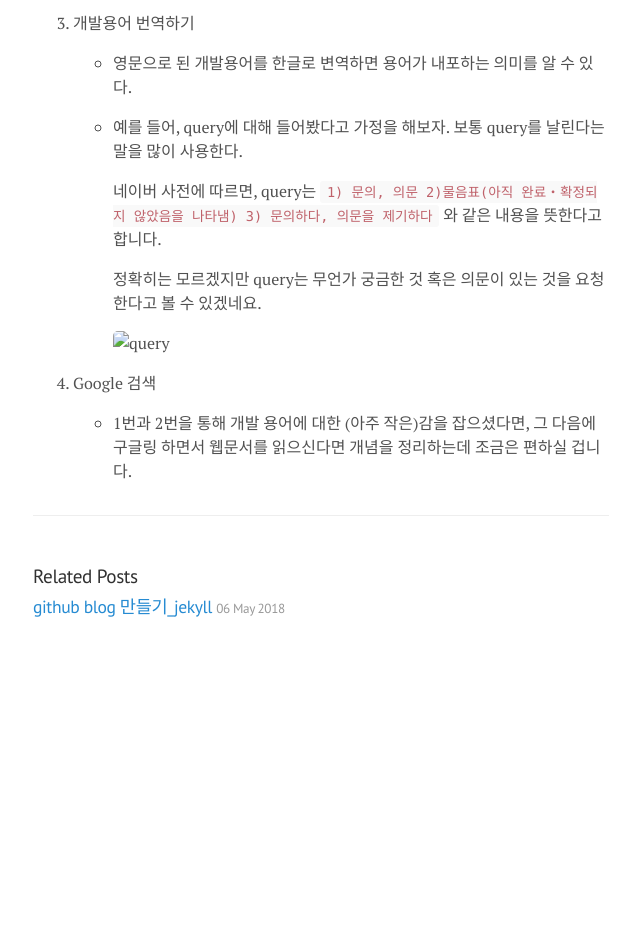
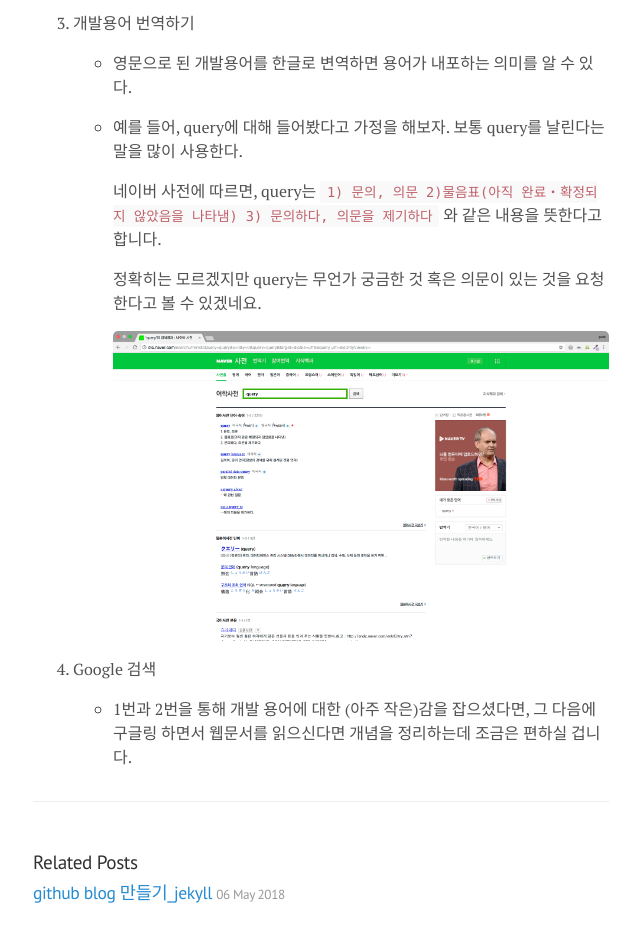
Before and after one commit to austinpark420/austinpark420.github.io, a Jekyll site: the page built from _posts/2018-05-13-how to study dev.md, in a window 1280 px wide. Shown: the part 1050-2002 px from the top of the page, without its empty margins (319-959 px from the left). Built offline with Jekyll 4.4.1, drawn with Linux system fonts in a browser that asks for light colours; before the commit the page ends 1716 px from its top, so only the background shows below that; grey boxes are pictures that could not be loaded.

Commit message:
edit posts/devstudy

```diff
--- a/_posts/2018-05-13-how to study dev.md
+++ b/_posts/2018-05-13-how to study dev.md
@@ -26,7 +26,7 @@ tag: frontend dev
 
      code를 call하는 주체에 따라 Framwork와 library로 구분된다고 하네요.
 
-   ![frameworkVSlibrary](../_img/frameworkVSlibrary.png)
+   ![frameworkVSlibrary](../public/img/frameworkVSlibrary.png)
 
 2. 개발용어 번역하기
 
@@ -38,7 +38,7 @@ tag: frontend dev
 
      정확히는 모르겠지만 query는 무언가 궁금한 것 혹은 의문이 있는 것을 요청한다고 볼 수 있겠네요.
 
-     ![query](../_img/query.png)
+     ![query](../public/img/query.png)
 
 3. Google 검색
 
```
